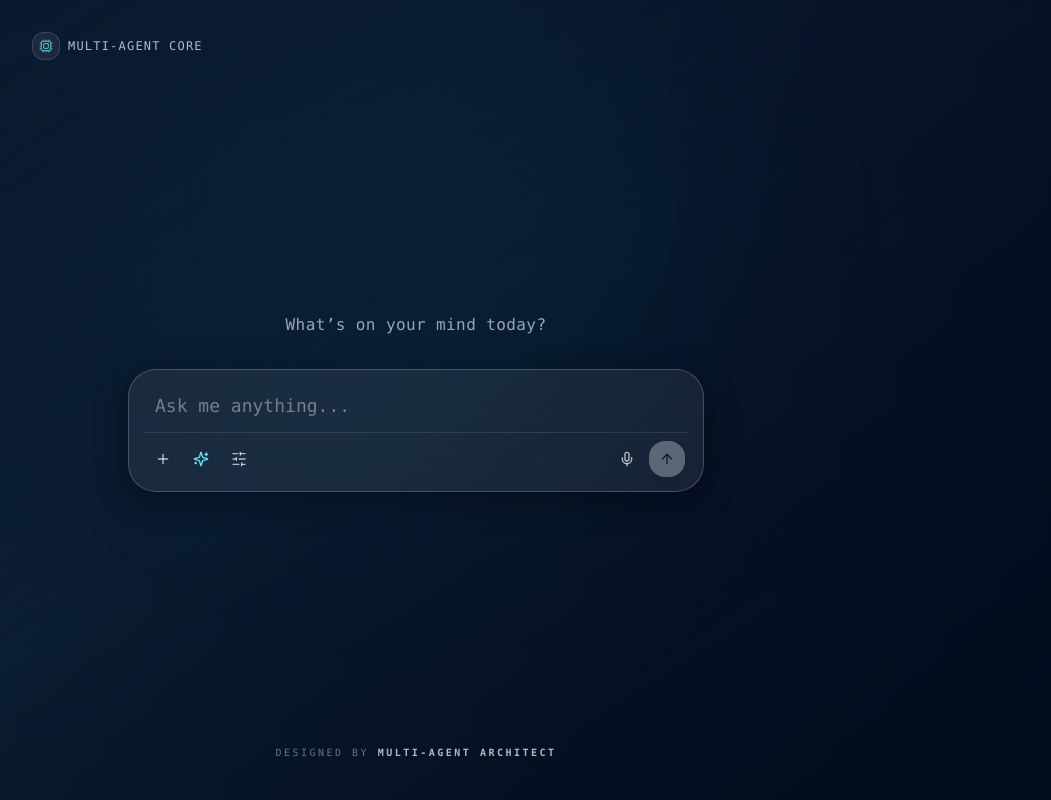
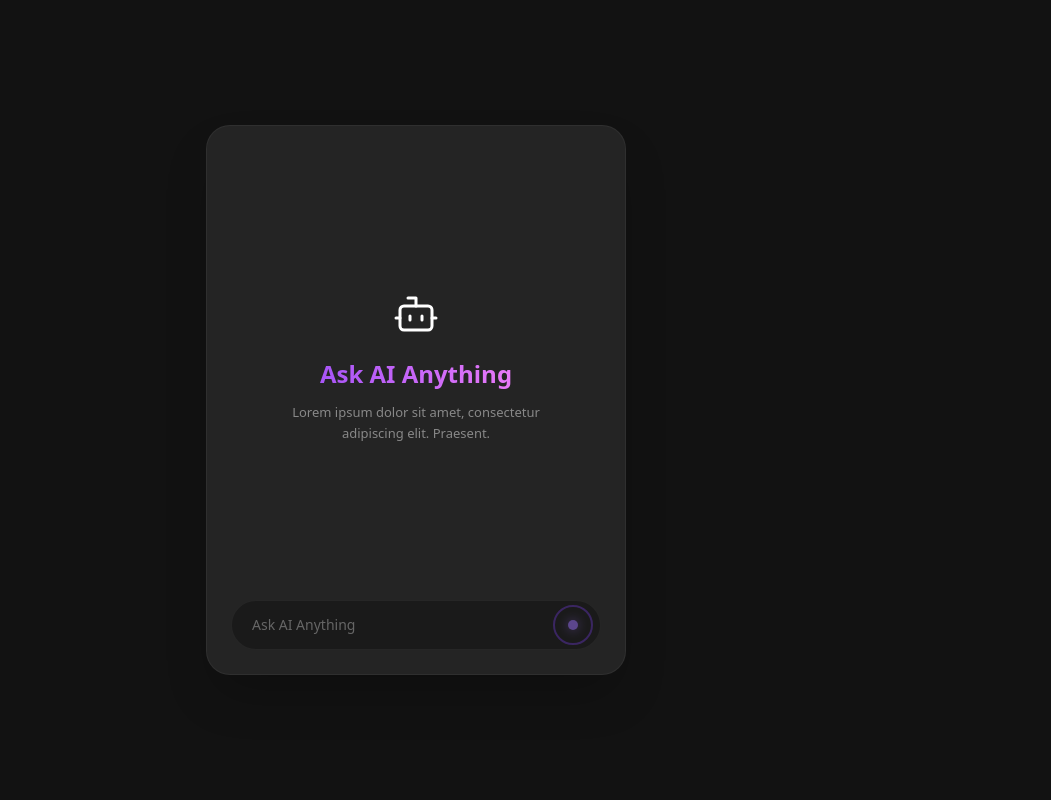
Before and after one commit to obliques118-lang/multi-agent-architect, a Next.js app: page / in a window 1280 px wide. Shown: the whole page, without its empty margins (224-1275 px from the left). Built offline with nearby package versions, Linux system fonts and the light colour scheme.

Commit message:
Update page.tsx

```diff
--- a/src/app/page.tsx
+++ b/src/app/page.tsx
@@ -1,161 +1,131 @@
 'use client';
 
-import React, { useState } from 'react';
-import { useAgentStream } from '@/hooks/use-agent-stream';
-import { TerminalOutput } from '@/components/terminal-output';
-import {
-  Plus,
-  Mic,
-  ArrowUp,
-  Sparkles,
-  SlidersHorizontal,
-  RotateCcw,
-  Cpu
-} from 'lucide-react';
+import React, { useState, useRef, useEffect } from 'react';
+import { Bot, Loader2 } from 'lucide-react';
 
-export default function DashboardPage() {
-  const [inputPrompt, setInputPrompt] = useState('');
-  const { stage, logs, evaluation, runPipeline, resetPipeline } = useAgentStream();
+type Message = {
+  id: string;
+  role: 'user' | 'ai';
+  content: string;
+};
 
-  const handleStart = (e: React.FormEvent) => {
+export default function ChatUI() {
+  const [messages, setMessages] = useState<Message[]>([]);
+  const [input, setInput] = useState('');
+  const [isLoading, setIsLoading] = useState(false);
+  const messagesEndRef = useRef<HTMLDivElement>(null);
+
+  // Auto-scroll to the latest message
+  useEffect(() => {
+    messagesEndRef.current?.scrollIntoView({ behavior: 'smooth' });
+  }, [messages]);
+
+  const handleSubmit = async (e: React.FormEvent) => {
     e.preventDefault();
-    if (!inputPrompt.trim()) return;
-    runPipeline(inputPrompt);
+    if (!input.trim() || isLoading) return;
+
+    const userMessage: Message = { id: Date.now().toString(), role: 'user', content: input };
+    setMessages((prev) => [...prev, userMessage]);
+    setInput('');
+    setIsLoading(true);
+
+    try {
+      // Connects to your production API route
+      const response = await fetch('/api/chat', {
+        method: 'POST',
+        headers: { 'Content-Type': 'application/json' },
+        body: JSON.stringify({ message: userMessage.content }),
+      });
+
+      if (!response.ok) throw new Error('Network response failed');
+
+      const data = await response.json();
+
+      const aiMessage: Message = { id: (Date.now() + 1).toString(), role: 'ai', content: data.reply };
+      setMessages((prev) => [...prev, aiMessage]);
+    } catch (error) {
+      console.error("Chat error:", error);
+      const errorMessage: Message = { id: (Date.now() + 1).toString(), role: 'ai', content: "Sorry, I'm having trouble connecting to the server." };
+      setMessages((prev) => [...prev, errorMessage]);
+    } finally {
+      setIsLoading(false);
+    }
   };
 
   return (
-    <main className="relative min-h-screen w-full flex flex-col items-center justify-between px-6 py-8 bg-gradient-to-br from-[#0a192f] via-[#11224055] to-[#020c1b] text-white overflow-x-hidden">
+    <main className="min-h-screen bg-[#121212] flex items-center justify-center p-4 font-sans">
+      <div className="w-full max-w-[420px] bg-[#242424] rounded-[24px] p-6 shadow-2xl flex flex-col h-[550px] border border-white/5 relative">
 
-      {/* Immersive Moving Fluid Background Layer */}
-      <div className="absolute inset-0 bg-gradient-to-r from-blue-950/40 via-cyan-900/30 to-slate-950/80 animate-fluid-bg pointer-events-none -z-10" />
-      <div className="absolute top-1/4 left-1/2 -translate-x-1/2 -translate-y-1/2 w-[600px] h-[600px] bg-cyan-500/10 rounded-full blur-[120px] pointer-events-none -z-10 animate-pulse" />
+        {/* Header - Matches the video exactly */}
+        {messages.length === 0 ? (
+          <div className="flex-1 flex flex-col items-center justify-center text-center space-y-3">
+            <div className="mb-2">
+              <Bot className="w-12 h-12 text-white" strokeWidth={1.5} />
+            </div>
+            <h1 className="text-2xl font-bold text-transparent bg-clip-text bg-gradient-to-r from-purple-500 to-fuchsia-400">
+              Ask AI Anything
+            </h1>
+            <p className="text-[#888888] text-[13px] leading-relaxed max-w-[280px]">
+              Lorem ipsum dolor sit amet, consectetur adipiscing elit. Praesent.
+            </p>
+          </div>
+        ) : (
+          <div className="flex items-center gap-3 pb-4 border-b border-white/5 mb-4">
+             <div className="flex items-center justify-center">
+              <Bot className="w-7 h-7 text-white" />
+            </div>
+            <h1 className="text-lg font-bold text-transparent bg-clip-text bg-gradient-to-r from-purple-500 to-fuchsia-400">
+              Ask AI Anything
+            </h1>
+          </div>
+        )}
 
-      {/* Top Header */}
-      <div className="w-full max-w-3xl flex items-center justify-between z-10 opacity-70 hover:opacity-100 transition-opacity">
-        <div className="flex items-center gap-2">
-          <div className="w-7 h-7 rounded-xl bg-white/10 backdrop-blur-md border border-white/20 flex items-center justify-center">
-            <Cpu className="w-3.5 h-3.5 text-cyan-300" />
-          </div>
-          <span className="text-xs font-medium tracking-widest uppercase">Multi-Agent Core</span>
-        </div>
-        {stage !== 'idle' && (
-          <button
-            onClick={resetPipeline}
-            className="flex items-center gap-1.5 text-xs px-3 py-1 rounded-full bg-white/10 hover:bg-white/20 backdrop-blur-md border border-white/20 transition-all"
-          >
-            <RotateCcw className="w-3 h-3" /> Reset Session
-          </button>
-        )}
-      </div>
-
-      {/* Center Hero & Minimalist Input Capsule */}
-      <div className="flex-1 flex flex-col items-center justify-center w-full max-w-xl text-center z-10 my-auto">
-
-        {/* Minimalist Subtitle */}
-        <p className="text-white/60 text-sm md:text-base font-light tracking-wide mb-8">
-          What’s on your mind today?
-        </p>
-
-        {/* Floating Frosted Glass Capsule Search Bar */}
-        <form onSubmit={handleStart} className="w-full">
-          <div className="relative flex flex-col bg-white/[0.07] backdrop-blur-2xl border border-white/20 rounded-[28px] shadow-[0_8px_32px_0_rgba(0,0,0,0.37)] p-3.5 transition-all focus-within:bg-white/[0.12] focus-within:border-white/40 focus-within:shadow-[0_8px_40px_0_rgba(56,189,248,0.2)]">
-
-            <input
-              type="text"
-              value={inputPrompt}
-              onChange={(e) => setInputPrompt(e.target.value)}
-              placeholder="Ask me anything..."
-              className="w-full bg-transparent border-none outline-none text-white placeholder-white/40 text-base md:text-lg px-3 py-2 font-light"
-            />
-
-            {/* Bottom Controls inside the Capsule */}
-            <div className="flex items-center justify-between pt-2 px-1 border-t border-white/10 mt-1">
-              <div className="flex items-center gap-1.5">
-                <button
-                  type="button"
-                  className="p-2 rounded-xl hover:bg-white/10 text-white/70 hover:text-white transition-colors"
-                  title="Add Attachment"
-                >
-                  <Plus className="w-4 h-4" />
-                </button>
-                <button
-                  type="button"
-                  className="p-2 rounded-xl hover:bg-white/10 text-white/70 hover:text-white transition-colors"
-                  title="Tools & Agents"
-                >
-                  <Sparkles className="w-4 h-4 text-cyan-300" />
-                </button>
-                <button
-                  type="button"
-                  className="p-2 rounded-xl hover:bg-white/10 text-white/70 hover:text-white transition-colors"
-                  title="Configure Parameters"
-                >
-                  <SlidersHorizontal className="w-4 h-4 text-white/70" />
-                </button>
-              </div>
-
-              <div className="flex items-center gap-1.5">
-                <button
-                  type="button"
-                  className="p-2 rounded-xl hover:bg-white/10 text-white/70 hover:text-white transition-colors"
-                  title="Voice Input"
-                >
-                  <Mic className="w-4 h-4" />
-                </button>
-                <button
-                  type="submit"
-                  disabled={!inputPrompt.trim() || (stage !== 'idle' && stage !== 'completed')}
-                  className="p-2.5 rounded-2xl bg-white text-slate-950 hover:bg-cyan-100 transition-all shadow-lg disabled:opacity-30 disabled:hover:bg-white cursor-pointer"
-                  title="Submit Prompt"
-                >
-                  <ArrowUp className="w-4 h-4 font-bold" />
-                </button>
+        {/* Chat Feed */}
+        <div className={`flex-1 overflow-y-auto space-y-4 pr-1 ${messages.length === 0 ? 'hidden' : 'block'}`}>
+          {messages.map((msg) => (
+            <div key={msg.id} className={`flex ${msg.role === 'user' ? 'justify-end' : 'justify-start'}`}>
+              <div
+                className={`max-w-[85%] px-4 py-2.5 text-[14px] leading-relaxed ${
+                  msg.role === 'user'
+                    ? 'bg-[#8B5CF6] text-white rounded-[20px] rounded-tr-[4px]'
+                    : 'bg-[#333333] text-white rounded-[20px] rounded-tl-[4px]'
+                }`}
+              >
+                {msg.content}
               </div>
             </div>
+          ))}
 
-          </div>
+          {isLoading && (
+            <div className="flex justify-start">
+              <div className="bg-[#333333] text-white px-4 py-3 rounded-[20px] rounded-tl-[4px] flex items-center gap-2">
+                <Loader2 className="w-4 h-4 animate-spin text-purple-400" />
+              </div>
+            </div>
+          )}
+          <div ref={messagesEndRef} />
+        </div>
+
+        {/* Input Field - Matches the video layout */}
+        <form onSubmit={handleSubmit} className="mt-4 relative w-full">
+          <input
+            type="text"
+            value={input}
+            onChange={(e) => setInput(e.target.value)}
+            placeholder="Ask AI Anything"
+            className="w-full bg-[#1a1a1a] text-sm text-white placeholder-[#666666] rounded-full pl-5 pr-14 py-3.5 outline-none border border-white/5 focus:border-purple-500/30 transition-colors"
+          />
+          {/* The specific glowing purple circle button from the video */}
+          <button
+            type="submit"
+            disabled={!input.trim() || isLoading}
+            className="absolute right-2 top-1/2 -translate-y-1/2 w-10 h-10 rounded-full flex items-center justify-center transition-all disabled:opacity-50 border-2 border-[#5b32a8] bg-transparent"
+          >
+            <div className="w-2.5 h-2.5 rounded-full bg-[#9d72ff] shadow-[0_0_12px_rgba(157,114,255,0.8)]" />
+          </button>
         </form>
 
-        {/* Active Execution Stream Card (Appears when running) */}
-        {stage !== 'idle' && (
-          <div className="w-full mt-6 bg-slate-950/60 backdrop-blur-2xl border border-white/15 rounded-3xl p-5 text-left shadow-2xl animate-fade-in">
-            <div className="flex items-center justify-between mb-3 border-b border-white/10 pb-2">
-              <div className="flex items-center gap-2">
-                <span className="w-2 h-2 rounded-full bg-cyan-400 animate-ping" />
-                <span className="text-[11px] font-mono tracking-wider uppercase text-white/80">Pipeline: {stage}</span>
-              </div>
-            </div>
-
-            {evaluation?.edgeCasesTested && (
-              <div className="mb-3">
-                <p className="text-[11px] font-medium text-white/60 mb-1.5">Evaluations:</p>
-                <div className="space-y-1 text-xs">
-                  {evaluation.edgeCasesTested.map((tc: { caseName: string, passed: boolean }, idx: number) => (
-                    <div key={idx} className="flex items-center justify-between bg-white/5 px-2.5 py-1 rounded-lg">
-                      <span className="text-white/80">{tc.caseName}</span>
-                      <span className={tc.passed ? 'text-emerald-400 font-semibold' : 'text-rose-400 font-semibold'}>
-                        {tc.passed ? 'PASS' : 'FAIL'}
-                      </span>
-                    </div>
-                  ))}
-                </div>
-              </div>
-            )}
-
-            <div className="h-40 overflow-hidden rounded-xl border border-white/10 bg-black/50">
-              <TerminalOutput logs={logs} />
-            </div>
-          </div>
-        )}
       </div>
-
-      {/* Footer Branding */}
-      <div className="w-full text-center z-10 pb-2">
-        <p className="text-[10px] uppercase tracking-[0.25em] text-white/40 font-medium">
-          DESIGNED BY <span className="text-white/70 font-semibold">MULTI-AGENT ARCHITECT</span>
-        </p>
-      </div>
-
     </main>
   );
 }
```
